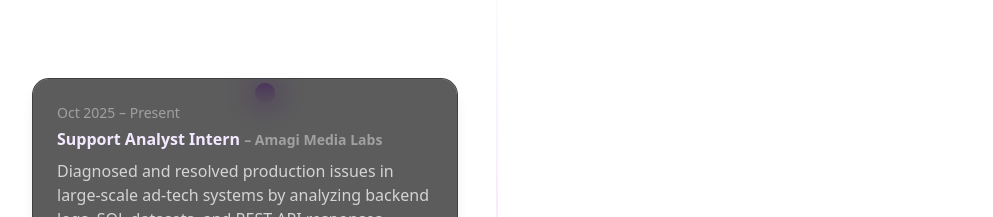
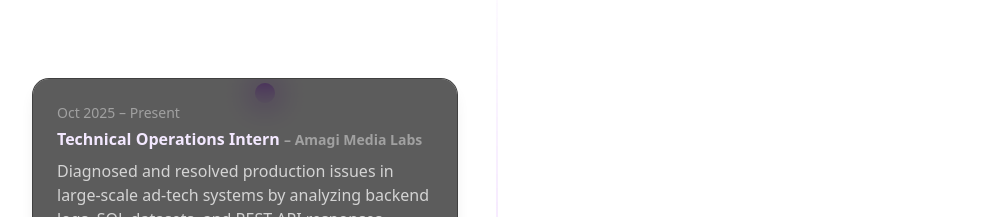
Before and after one commit to thecritiz/portfolio, a React (Vite) app: page / in a window 1280 px wide. Shown: the part 2180-2397 px from the top of the page, without its empty margins (143-1136 px from the left). Built offline with nearby package versions, Linux system fonts and the light colour scheme.

Commit message:
Update role in EXPERIENCES to 'Technical Operations Intern'

```diff
--- a/src/constants/index.js
+++ b/src/constants/index.js
@@ -29,7 +29,7 @@ Along the way, I’ve developed a strong foundation in collaborative problem-sol
 export const EXPERIENCES = [
   {
   year: "Oct 2025 – Present",
-  role: "Support Analyst Intern",
+  role: "Technical Operations Intern",
   company: "Amagi Media Labs",
   description:
     "Diagnosed and resolved production issues in large-scale ad-tech systems by analyzing backend logs, SQL datasets, and REST API responses. Debugged containerized microservices running on Kubernetes, investigated pod-level failures, and validated fixes across staging and production environments. Built internal Python/SQL scripts to automate data validation and reduce manual investigation time. Collaborated with backend engineers to reproduce bugs, verify fixes, and improve system observability through detailed incident reports and dashboards.",
```
